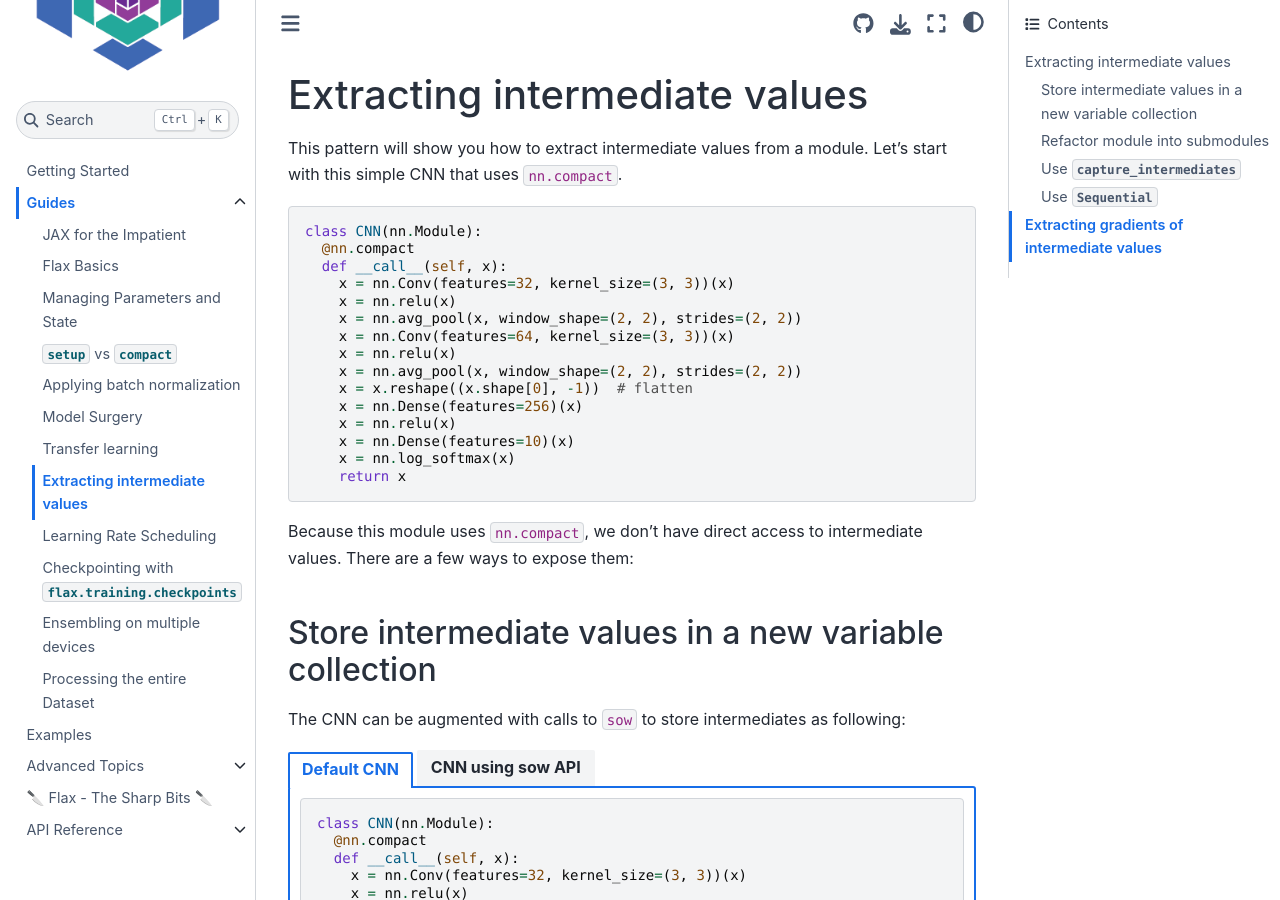
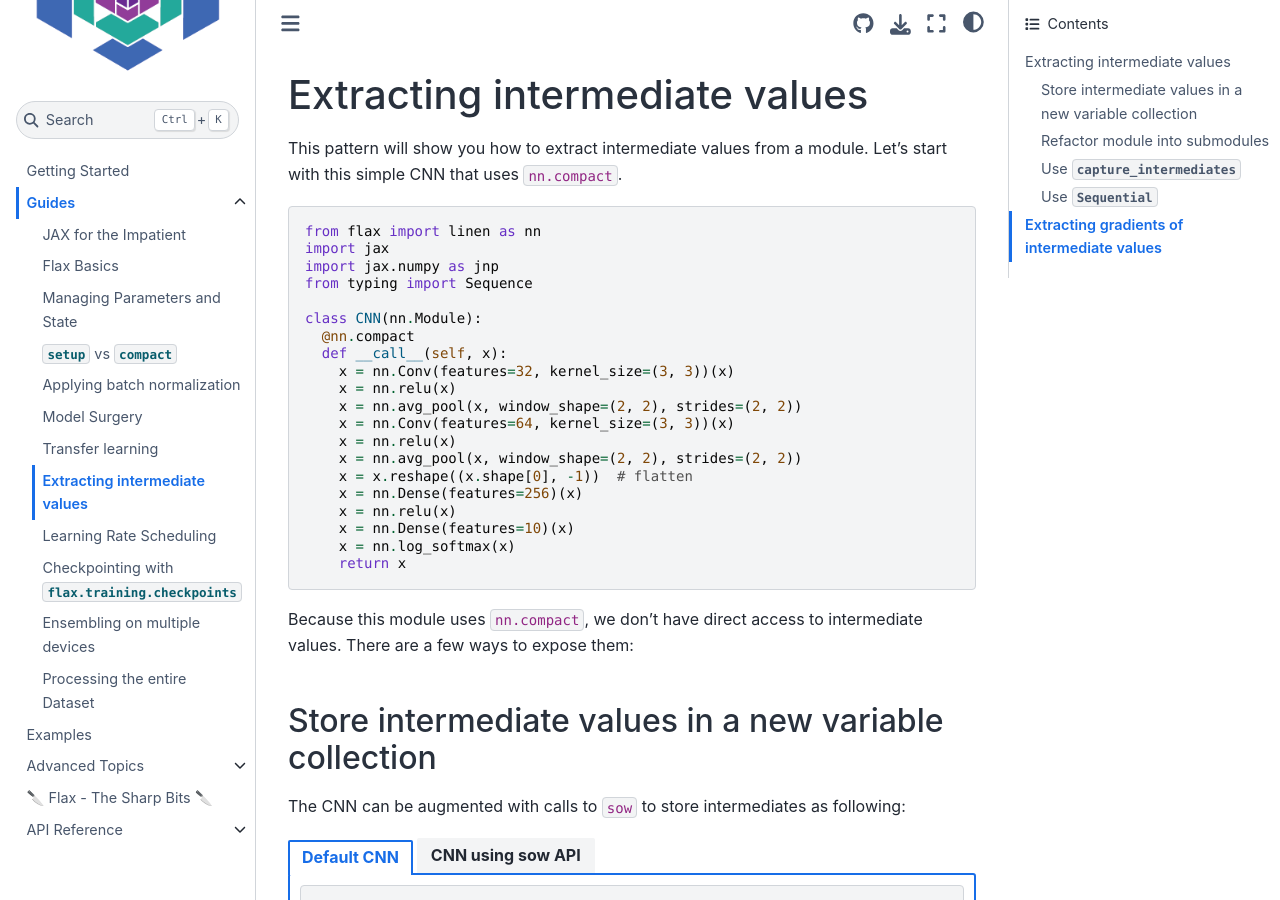
Before and after one commit to google/flax, a Sphinx documentation site: the page built from docs/guides/extracting_intermediates.rst, in a window 1280 px wide and 900 px high. Built offline with Sphinx 7.4.7 and the Sphinx Book theme 1.1.4, drawn with Linux system fonts in a browser that asks for light colours; pages that are not in the unit, such as notebooks, are missing from menus; some of the changed text lies outside the part shown.

Commit message:
updated extracting_intermediates in flax docs

```diff
--- a/docs/guides/extracting_intermediates.rst
+++ b/docs/guides/extracting_intermediates.rst
@@ -15,6 +15,11 @@ Let's start with this simple CNN that uses :code:`nn.compact`.
   batch = jnp.ones((4, 32, 32, 3))
 
 .. testcode::
+
+  from flax import linen as nn
+  import jax
+  import jax.numpy as jnp
+  from typing import Sequence
 
   class CNN(nn.Module):
     @nn.compact
@@ -117,6 +122,7 @@ Note that, by default ``sow`` appends values every time it is called:
     features = mod_vars['intermediates']['SowCNN']['features']
     return output, features
 
+  batch = jnp.ones((1,28,28,1))
   variables = init(jax.random.PRNGKey(0), batch)
   preds, feats = predict(variables, batch)
 
```
Also changed, not shown: other parts of docs/guides/extracting_intermediates.rst (+1 -1 lines).
